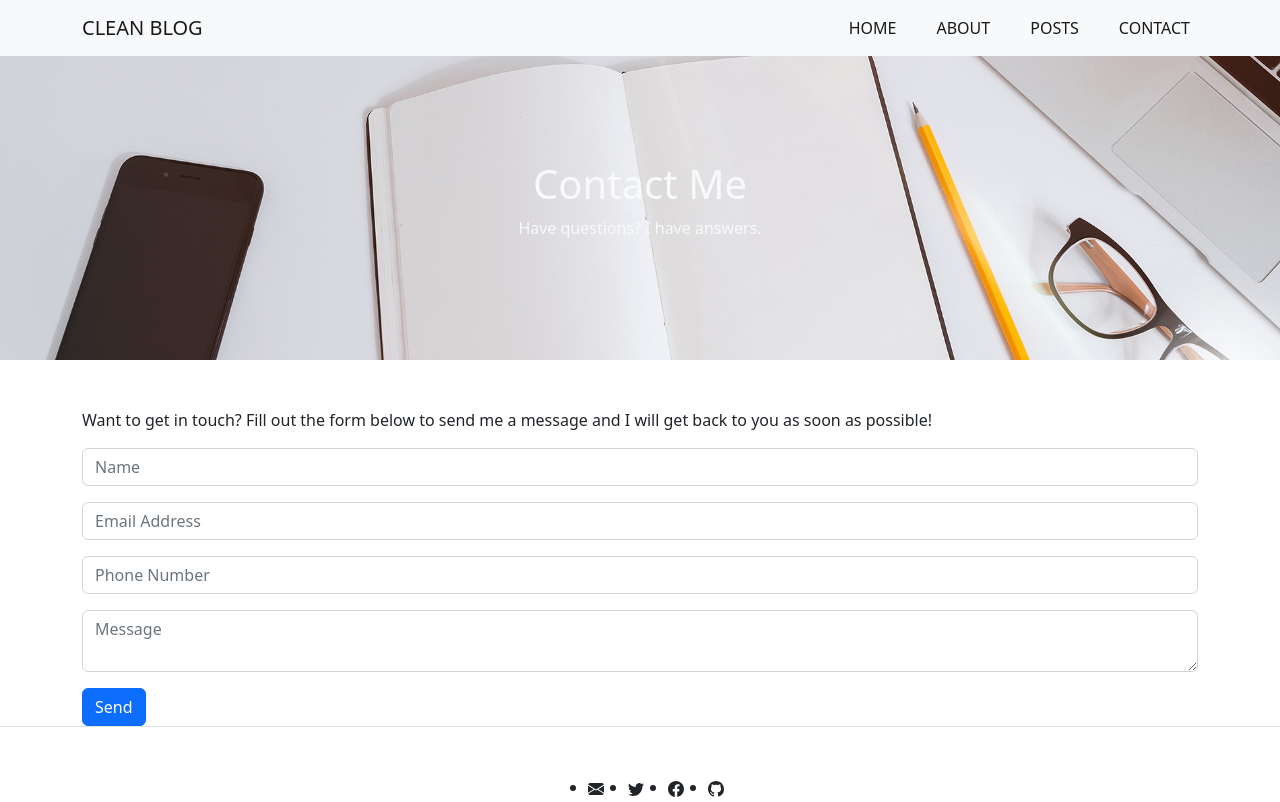
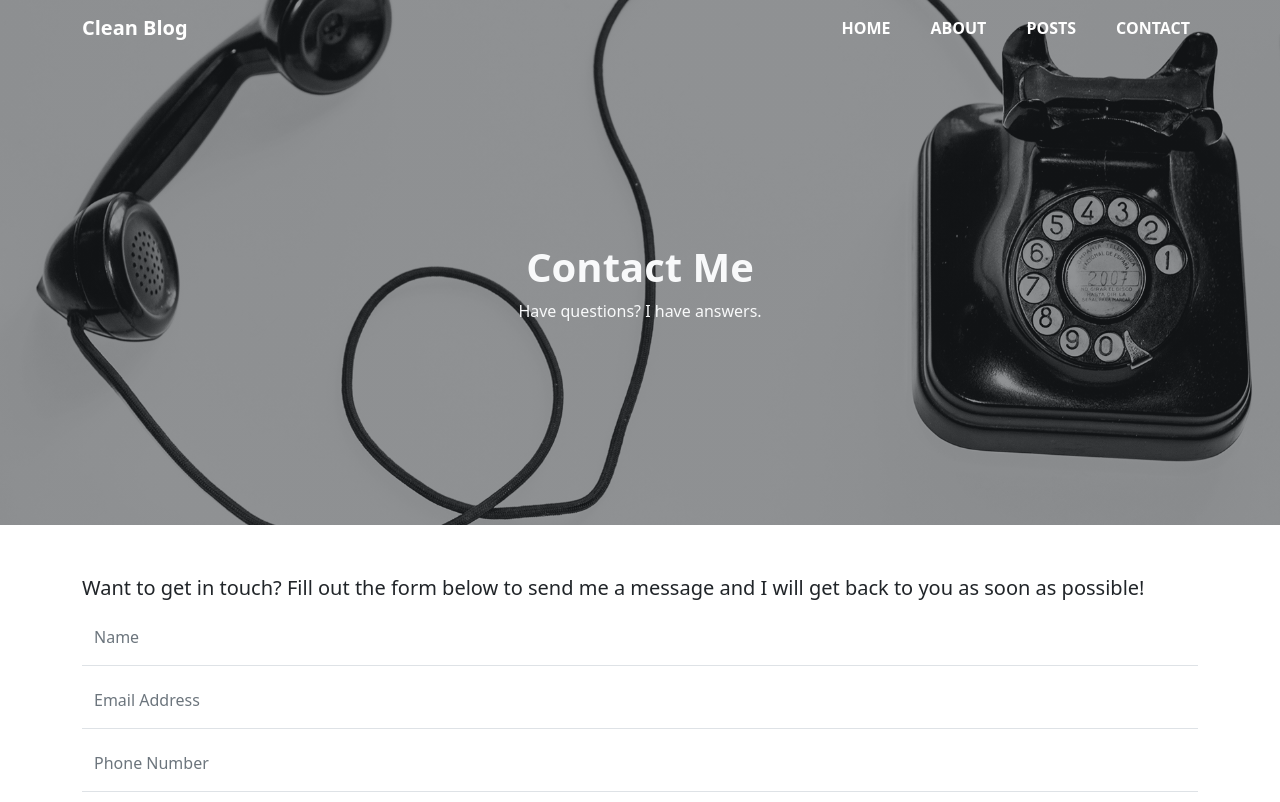
Before and after one commit to MatiasBastarrica/clean-blog-jekyll-bootstrap, a plain HTML site: page contact.html in a window 1280 px wide. Shown: the top 802 px of the page. Drawn offline with nearby package versions, Linux system fonts and the light colour scheme.

Commit message:
Style the contact page

```diff
--- a/contact.html
+++ b/contact.html
@@ -13,17 +13,21 @@
     <title>Clean Blog Jekyll</title>
     <style>
       header {
-        background-image: url(./img/bg-index.jpg);
+        background-image: linear-gradient(
+            rgba(34, 38, 42, 0.5),
+            rgba(34, 38, 42, 0.5)
+          ),
+          url(./img/bg-contact.jpg);
         background-repeat: no-repeat;
         background-size: cover;
         background-position: center;
-        min-height: 45vh;
+        min-height: 525px;
       }
     </style>
   </head>
   <body>
     <header class="d-flex flex-column mb-5">
-      <nav class="navbar navbar-expand-lg bg-light text-uppercase">
+      <nav class="navbar navbar-expand-lg fw-bolder navbar-dark bg-transparent">
         <div class="container">
           <a class="navbar-brand" href="./index.html">Clean Blog</a>
           <button
@@ -41,7 +45,7 @@
             <ul class="navbar-nav ms-auto gap-4">
               <li class="nav-item">
                 <a
-                  class="nav-link active"
+                  class="nav-link active text-uppercase"
                   aria-current="page"
                   href="./index.html"
                   >Home</a
@@ -49,7 +53,7 @@
               </li>
               <li class="nav-item">
                 <a
-                  class="nav-link active"
+                  class="nav-link active text-uppercase"
                   aria-current="page"
                   href="./about.html"
                   >About</a
@@ -57,7 +61,7 @@
               </li>
               <li class="nav-item">
                 <a
-                  class="nav-link active"
+                  class="nav-link active text-uppercase"
                   aria-current="page"
                   href="./posts/index.html"
                   >Posts</a
@@ -65,7 +69,7 @@
               </li>
               <li class="nav-item">
                 <a
-                  class="nav-link active"
+                  class="nav-link active text-uppercase"
                   aria-current="page"
                   href="./contact.html"
                   >Contact</a
@@ -78,20 +82,20 @@
       <div
         class="align-self-center flex-grow-1 d-flex flex-column justify-content-center text-center text-light"
       >
-        <h1>Contact Me</h1>
+        <h1 class="fw-bolder">Contact Me</h1>
         <p>Have questions? I have answers.</p>
       </div>
     </header>
     <main class="container">
-      <p>
+      <p class="text-body fs-5">
         Want to get in touch? Fill out the form below to send me a message and I
         will get back to you as soon as possible!
       </p>
-      <form>
+      <form class="mb-5">
         <div class="mb-3">
           <input
             type="text"
-            class="form-control"
+            class="form-control border-0 border-bottom pb-3 rounded-0"
             id="name"
             placeholder="Name"
           />
@@ -99,7 +103,7 @@
         <div class="mb-3">
           <input
             type="email"
-            class="form-control"
+            class="form-control border-0 border-bottom pb-3 rounded-0"
             id="exampleInputEmail1"
             aria-describedby="emailHelp"
             placeholder="Email Address"
@@ -108,29 +112,36 @@
         <div class="mb-3">
           <input
             type="number"
-            class="form-control"
+            class="form-control border-0 border-bottom pb-3 rounded-0"
             id="phone-number"
             placeholder="Phone Number"
           />
         </div>
         <div class="mb-3">
           <textarea
-            class="form-control"
+            class="form-control border-0 border-bottom pb-3 rounded-0"
             name="message"
             id="message"
             placeholder="Message"
           ></textarea>
         </div>
-        <button type="submit" class="btn btn-primary">Send</button>
+        <button
+          type="submit"
+          class="btn btn-primary rounded-0 bg-info border-0 py-2 px-3"
+        >
+          Send
+        </button>
       </form>
     </main>
     <footer class="border-top py-5">
-      <ul class="social-links d-flex justify-content-center gap-4">
+      <ul
+        class="social-links d-flex justify-content-center gap-4 list-unstyled"
+      >
         <li class="social-media-link">
           <svg
             xmlns="http://www.w3.org/2000/svg"
-            width="16"
-            height="16"
+            width="32"
+            height="32"
             fill="currentColor"
             class="bi bi-envelope-fill"
             viewBox="0 0 16 16"
@@ -143,8 +154,8 @@
         <li class="social-media-link">
           <svg
             xmlns="http://www.w3.org/2000/svg"
-            width="16"
-            height="16"
+            width="32"
+            height="32"
             fill="currentColor"
             class="bi bi-twitter"
             viewBox="0 0 16 16"
@@ -157,8 +168,8 @@
         <li class="social-media-link">
           <svg
             xmlns="http://www.w3.org/2000/svg"
-            width="16"
-            height="16"
+            width="32"
+            height="32"
             fill="currentColor"
             class="bi bi-facebook"
             viewBox="0 0 16 16"
@@ -171,8 +182,8 @@
         <li class="social-media-link">
           <svg
             xmlns="http://www.w3.org/2000/svg"
-            width="16"
-            height="16"
+            width="32"
+            height="32"
             fill="currentColor"
             class="bi bi-github"
             viewBox="0 0 16 16"
```
Also changed, not shown: img/bg-contact.jpg (added).
